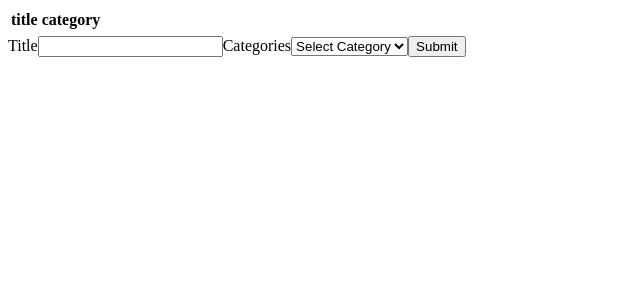
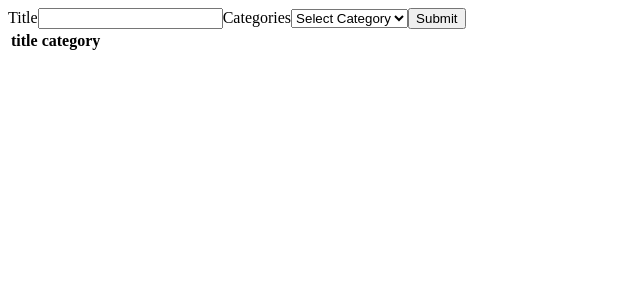
Before and after one commit to YinkTech/Bookstore-app, a React (Create React App) app: page / in a window 1280 px wide. Shown: the top 300 px of the page, without its empty margins (0-640 px from the left). Built offline with nearby package versions, Linux system fonts and the light colour scheme.

Commit message:
create add and remove

```diff
--- a/package.json
+++ b/package.json
@@ -21,6 +21,7 @@
     "react-scripts": "5.0.1",
     "react-select": "^5.6.0",
     "redux": "^4.2.0",
+    "redux-logger": "^3.0.6",
     "uuid": "^9.0.0",
     "uuidv4": "^6.2.13",
     "web-vitals": "^2.1.4"
--- a/src/actions/index.js
+++ b/src/actions/index.js
@@ -4,13 +4,13 @@ export const REMOVE_BOOK = "REMOVE_BOOK";
 export const createBook = (book) => {
   return {
     type: CREATE_BOOK,
-    payload: book,
+    payload: book
   };
 };
 
 export const removeBook = (book) => {
   return {
     type: REMOVE_BOOK,
-    payload: book,
+    payload: book
   };
 };
--- a/src/components/App.js
+++ b/src/components/App.js
@@ -5,8 +5,8 @@ import { BooksForm } from './../containers/BooksForm'
 const App = () => {
   return (
     <div className="App">
+      <BooksForm />
       <BooksList />
-      <BooksForm />
     </div>
   )
 }
--- a/src/components/Book.js
+++ b/src/components/Book.js
@@ -1,16 +1,33 @@
 import React from 'react';
+import { useDispatch } from 'react-redux';
 import PropTypes from 'prop-types';
+import { removeBook } from './../actions/index';
 
-const Book = ({ title, category }) => (
-  <tr>
-    <td>{title}</td>
-    <td>{category}</td>
+const Book = ({ book }) => {
+
+  const dispatch = useDispatch();
+
+  const deleteBook = (book) => {
+    dispatch(removeBook(book));
+  };
+
+return(
+  <tr key={book.id}>
+    <td>{book.title}</td>
+    <td>{book.category}</td>
+    <td>
+      <button type="button" onClick={() => deleteBook(book)}>Remove</button>
+    </td>
   </tr>
 );
+};
 
 Book.propTypes = {
-  title: PropTypes.string.isRequired,
-  category: PropTypes.string.isRequired,
+  book: PropTypes.shape({
+    id: PropTypes.string.isRequired,
+    title: PropTypes.string.isRequired,
+    category: PropTypes.string.isRequired,
+  }).isRequired,
 };
 
 export default Book;
--- a/src/containers/BooksForm.js
+++ b/src/containers/BooksForm.js
@@ -1,6 +1,8 @@
 import React, { useState } from 'react';
 import PropTypes from 'prop-types';
-import { Component } from "react";
+import { useDispatch } from 'react-redux';
+import { v4 as uuidv4 } from 'uuid';
+import { createBook } from '../actions';
 
 const Categories = [
   { category: "Select Category" },
@@ -14,17 +16,36 @@ const Categories = [
 ];
 
 export const BooksForm = () => {
+  const dispatch = useDispatch();
+  const [title, setInputTitle] = useState('');
+  const [category, setInputCategory] = useState('');
+  const onTitleChange = (e) => setInputTitle((e.target.value));
+  const onCategoryChange = (e) => setInputCategory((e.target.value));
+
+  const handleSubmit = (e) => {
+    const book = {
+      id: uuidv4(),
+      title,
+      category,
+    };
+    dispatch(createBook(book));
+    e.preventDefault();
+    setInputTitle('');
+    setInputCategory('');
+  };
+
   return (
-    <form>
+      <form onSubmit={handleSubmit}>
           <label htmlFor="title">Title</label>
           <input
             id="title"
             type="text"
+            value={title} onChange={onTitleChange}
           />
 
           <label>
             Categories
-      <select name="categories" id="categories">
+            <select name="categories" id="categories" value={category} onChange={onCategoryChange} >
               {Categories.map((option, index) => (
                 <option key={index}>{option.category}</option>
               ))}
@@ -32,7 +53,5 @@ export const BooksForm = () => {
           </label>
           <button type="submit">Submit</button>
         </form>
-  )
-}
-
-// default BooksForm;
+  );
+};
--- a/src/containers/BooksList.js
+++ b/src/containers/BooksList.js
@@ -5,6 +5,7 @@ import { useSelector } from 'react-redux';
 export const BooksList = () => {
 
   const books = useSelector((state) => state.bookReducer);
+
   return (
     <table>
       <thead>
@@ -18,8 +19,7 @@ export const BooksList = () => {
       {books.map((book) => (
           <Book
           key={book.id}
-          title={book.title}
-          category={book.category}
+          book={book}
         />
       ))}
       </tbody>
--- a/src/reducers/books.js
+++ b/src/reducers/books.js
@@ -1,14 +1,6 @@
 import { CREATE_BOOK, REMOVE_BOOK } from "./../actions/index";
-import { v4 as uuidv4 } from 'uuid';
 
-export const initialState = [
-  {
-    id: uuidv4(),
-    title: '',
-    category: '',
-  },
-];
-
+const initialState = [];
 export const bookReducer = (state = initialState, action) => {
     switch (action.type) {
       case CREATE_BOOK:
--- a/src/store/store.js
+++ b/src/store/store.js
@@ -1,8 +1,11 @@
-import { configureStore  } from '@reduxjs/toolkit'
+import { configureStore, applyMiddleware  } from '@reduxjs/toolkit'
 import rootReducer from '../reducers/index';
+import logger from 'redux-logger';
+import thunk from 'redux-thunk';
 
 const store = configureStore({
   reducer: rootReducer,
+  middleware: [thunk, logger],
 });
 
 export default store;
```
Also changed, not shown: 1 other file (tests, documents, lock files or other folders). Lines whose indentation alone changed are shown as unchanged.
